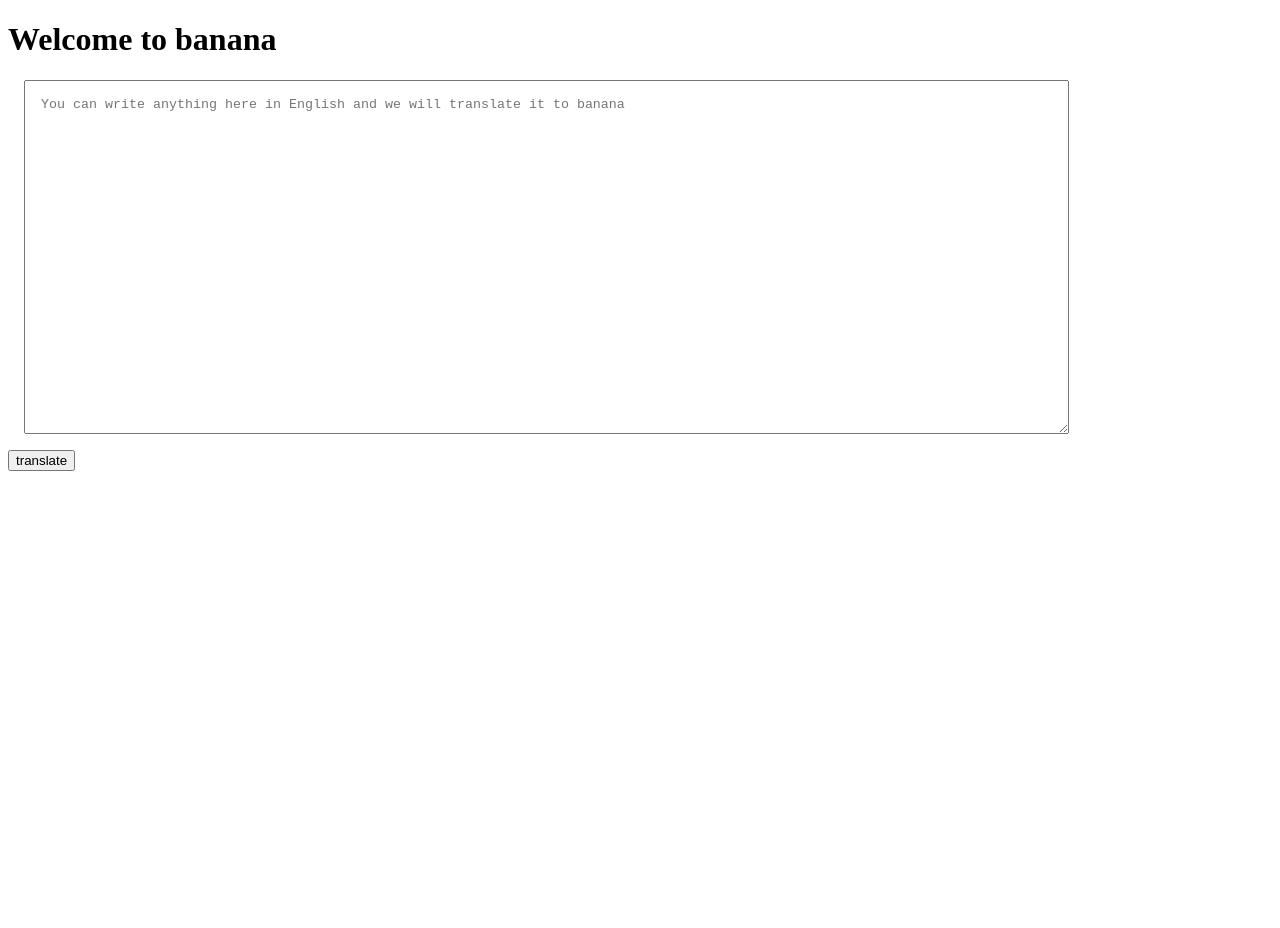
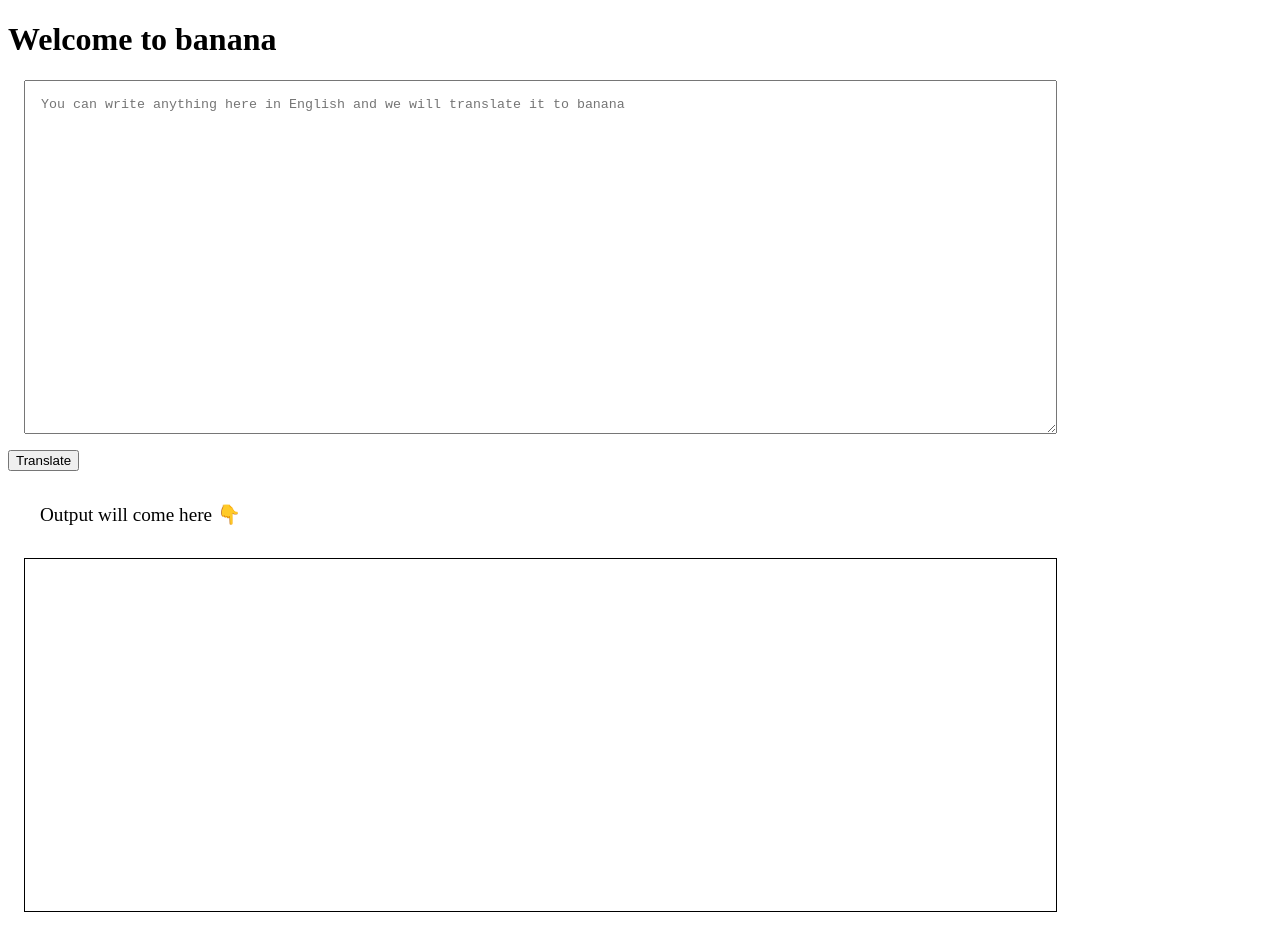
Before and after one commit to RushiGosavi/Banana-speaks, a plain HTML site: page index.html in a window 1280 px wide. Before the commit the page ends 800 px from the top, so only its background shows below. Drawn offline with Linux system fonts and the light colour scheme.

Commit message:
input output processing done

```diff
--- a/app.js
+++ b/app.js
@@ -1,12 +1,10 @@
 
 var btnTranslate = document.querySelector("#btn-translate");
-var txtInput = document.querySelector("#txt-input")
-
-console.log(txtInput);
+var txtInput = document.querySelector("#txt-input");
+var outputDiv= document.querySelector("#output");
 
 function clickHandler(){
-        console.log("clicked!!");
-        console.log("input",txtInput.value);
+    outputDiv.innerText = "sdsdsdsd "+ txtInput.value ;
 };
 
-btnTranslate.addEventListener("click",clickHandler)
+btnTranslate.addEventListener("click", clickHandler)
--- a/index.html
+++ b/index.html
@@ -8,10 +8,24 @@
     <style>
         textarea{
             height:40vh;
-            width:80%;
+            width:79%;
             display: block;
             margin:1rem;
-            padding: 1rem;;
+            padding: 1rem;
+        }
+
+        #output-head{
+            margin: 1rem;
+            padding: 1rem;
+            font-size: larger;
+        }
+
+        #output{
+            height:40vh;
+            width:79%;
+            border:1px solid black;
+            padding: 1rem;
+            margin:1rem;
         }
 
     </style>
@@ -21,7 +35,10 @@
 
     <h1>Welcome to banana</h1>
     <textarea id="txt-input" placeholder="You can write anything here in English and we will translate it to banana"></textarea>
-    <button id="btn-translate">translate</button>
+    <button id="btn-translate">Translate</button>
+
+    <div id="output-head">Output will come here 👇</div>
+    <div id="output"></div>
     <script src="app.js" type="text/javascript"></script>
 </body>
 </html>
```
